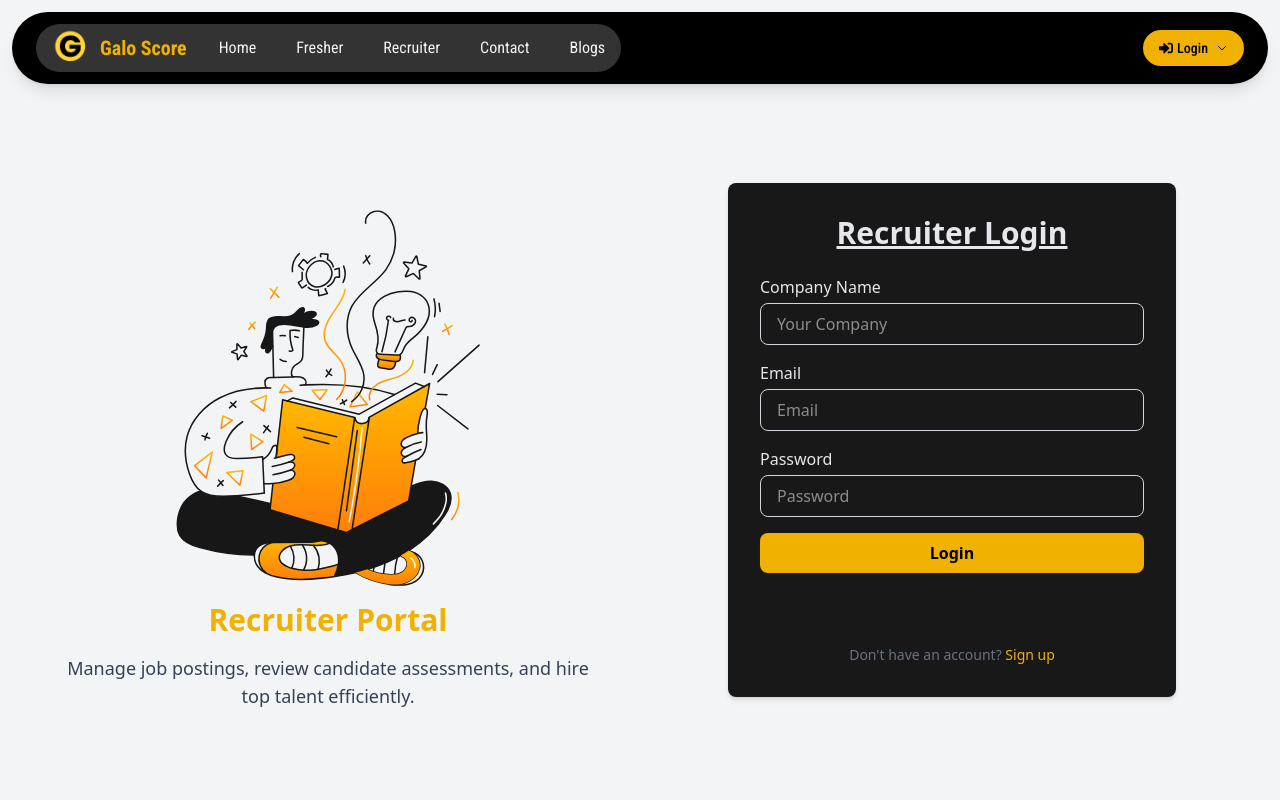
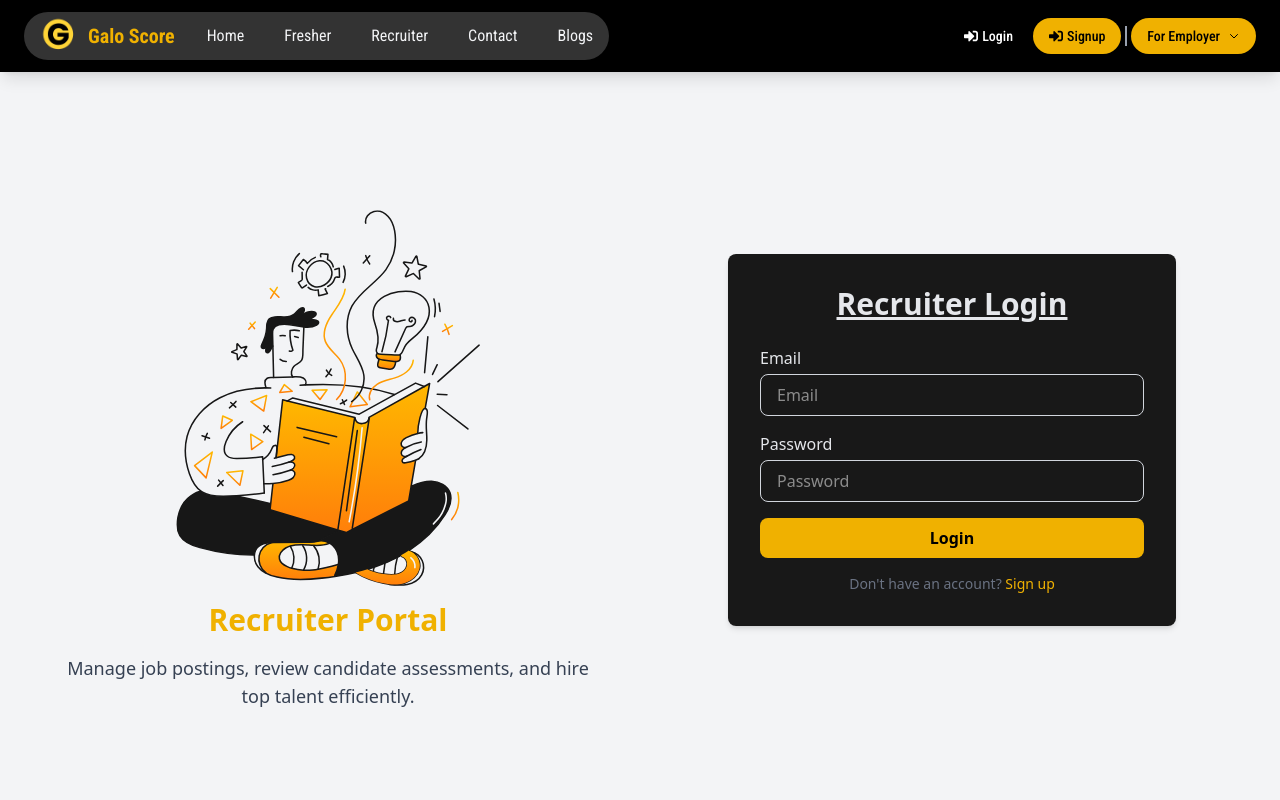
Before and after one commit to naveen93100/galoscore_frontend, a React (Vite) app: page /login/recruiter in a window 1280 px wide. Shown: the top 800 px of the page. Built offline with nearby package versions, Linux system fonts and the light colour scheme; a web font is replaced by a local one.

Commit message:
changes in navbar and blog section

```diff
--- a/package.json
+++ b/package.json
@@ -22,6 +22,7 @@
     "react-redux": "^9.2.0",
     "react-router-dom": "^7.6.1",
     "redux": "^5.0.1",
+    "swiper": "^11.2.10",
     "tailwindcss": "^4.1.8"
   },
   "devDependencies": {
--- a/src/components/Navbar.jsx
+++ b/src/components/Navbar.jsx
@@ -5,7 +5,8 @@ import { IoIosArrowUp } from "react-icons/io";
 
 const Navbar = () => {
   const [isOpen, setIsOpen] = useState(false);
-  const [loginOpen, setLoginOpen] = useState(false); // for desktop dropdown
+  const [loginOpen, setLoginOpen] = useState(false);
+  const [selectedDropdown, setSelectedDropdown] = useState('for employer');
 
   const navLinks = [
     { name: "Home", to: "/" },
@@ -28,8 +29,8 @@ const Navbar = () => {
   }, [isOpen, loginOpen]);
 
   return (
-    <nav className="w-full fixed top-0 p-3 z-50 font-[Roboto_Condensed]">
-      <div className="max-w-7xl shadow-lg mx-auto px-4 sm:px-6 py-3 flex justify-between items-center rounded-full bg-black backdrop-blur-2xl">
+    <nav className="w-full fixed top-0 z-50 font-[Roboto_Condensed]">
+      <div className="w-full shadow-lg mx-auto px-4 sm:px-6 py-3 flex justify-between items-center  bg-black backdrop-blur-2xl">
 
         {/* Logo and Links */}
         <div className="flex items-center space-x-8 bg-white/20 rounded-full py-1 px-4">
@@ -54,13 +55,35 @@ const Navbar = () => {
         </div>
 
         {/* Desktop Login Dropdown */}
-        <div className="relative hidden lg:flex items-center">
+        <div className="relative hidden lg:flex items-center gap-1">
+          {/* login */}
+          <Link
+            to='/login'
+            className="flex items-center space-x-1 text-white px-4 py-2 rounded-full hover:text-yellow-500 font-medium text-sm"
+          >
+            <FaSignInAlt />
+            <span>Login</span>
+
+          </Link>
+          {/* signup */}
+
+          <Link
+            to='/signup'
+            className="flex items-center space-x-1 bg-yellow-500 text-black px-4 py-2 rounded-full hover:bg-yellow-400 font-medium text-sm"
+          >
+            <FaSignInAlt />
+            <span>Signup</span>
+
+          </Link>
+
+          <span className="w-[1.7px] h-5 bg-gray-400 inline-block" />
+          {/* dropdown */}
           <button
             onClick={() => setLoginOpen(!loginOpen)}
             className="flex items-center space-x-1 bg-yellow-500 text-black px-4 py-2 rounded-full hover:bg-yellow-400 font-medium text-sm"
           >
-            <FaSignInAlt />
-            <span>Login</span>
+
+            <span className="capitalize">{selectedDropdown}</span>
             <svg
               className={`w-3 h-3 ml-1 transition-transform ${loginOpen ? "rotate-180" : ""}`}
               fill="none"
@@ -77,16 +100,22 @@ const Navbar = () => {
               <Link
                 to="/login/recruiter"
                 className="block px-4 py-2 text-gray-700 hover:bg-yellow-100"
-                onClick={() => setLoginOpen(false)}
+                onClick={() => {
+                  setSelectedDropdown('for recruiter')
+                  setLoginOpen(false)
+                }}
               >
                 For Recruiter
               </Link>
               <Link
                 to="/login"
                 className="block px-4 py-2 text-gray-700 hover:bg-yellow-100 rounded-b-lg"
-                onClick={() => setLoginOpen(false)}
+                onClick={() => {
+                  setSelectedDropdown('for employer')
+                  setLoginOpen(false)
+                }}
               >
-               For Fresher
+                For Employer
               </Link>
             </div>
           )}
@@ -118,8 +147,8 @@ const Navbar = () => {
               onClick={() => setLoginOpen(!loginOpen)}
               className="flex items-center justify-between w-full px-4 py-2 border border-gray-300 rounded-md text-white hover:bg-gray-700 transition"
             >
-              <span>Login</span>
-              <IoIosArrowUp size={20} className={`${loginOpen?'rotate-0':'rotate-180'} transition-transform ease-in-out`}/>
+              <span className="capitalize">{selectedDropdown}</span>
+              <IoIosArrowUp size={20} className={`${loginOpen ? 'rotate-0' : 'rotate-180'} transition-transform ease-in-out`} />
             </button>
 
 
@@ -128,14 +157,14 @@ const Navbar = () => {
                 <Link
                   to="/login/recruiter"
                   className="w-full px-4 py-2 text-white hover:bg-gray-700 rounded-md text-center transition text-lg"
-                  onClick={() => { setIsOpen(false); setLoginOpen(false); }}
+                  onClick={() => { setIsOpen(false); setLoginOpen(false);setSelectedDropdown('for recruiter') }}
                 >
                   For Recruiter
                 </Link>
                 <Link
                   to="/login"
                   className="w-full px-4 py-2 text-white hover:bg-gray-700 rounded-md text-center transition text-lg"
-                  onClick={() => { setIsOpen(false); setLoginOpen(false); }}
+                  onClick={() => { setIsOpen(false); setLoginOpen(false);setSelectedDropdown('for employer') }}
                 >
                   For Fresher
                 </Link>
@@ -156,14 +185,25 @@ const Navbar = () => {
           ))}
 
 
+          <div className="flex gap-2">
+
+            <Link
+              to="/login"
+              className="flex items-center justify-center gap-2 px-6 py-2 bg-yellow-500 text-black rounded-xl hover:bg-yellow-400 font-semibold shadow-md transition"
+              onClick={() => setIsOpen(false)}
+            >
+              <FaUserPlus />
+              <span className="text-lg">Login</span>
+            </Link>
             <Link
               to="/signup"
               className="flex items-center justify-center gap-2 px-6 py-2 bg-yellow-500 text-black rounded-xl hover:bg-yellow-400 font-semibold shadow-md transition"
               onClick={() => setIsOpen(false)}
             >
               <FaUserPlus />
-            <span>Register</span>
+              <span className="text-lg">Register</span>
             </Link>
+          </div>
         </div>
       )}
     </nav>
--- a/src/pages/RecruiterLogin.jsx
+++ b/src/pages/RecruiterLogin.jsx
@@ -1,11 +1,8 @@
 import { useForm } from "react-hook-form";
-import { GoogleLogin } from '@react-oauth/google';
 import { Link, useNavigate } from "react-router-dom";
 import { useEffect, useState } from "react";
 import CompleteProfileModal from "../components/CompleteProfileModal";
-import { useDispatch } from 'react-redux';
-import { setLoginUserData, setToken } from "../slices/authSlice";
-import toast from "react-hot-toast";
+
 
 const RecruiterLogin = () => {
   const [userSignupinfo, setUserSignupinfo] = useState(null);
@@ -23,9 +20,7 @@ const RecruiterLogin = () => {
 
   };
 
-  const handleGoogleLogin = async (data) => {
 
-  };
 
   useEffect(() => {
     window.scrollTo(0, 0);
@@ -53,20 +48,6 @@ const RecruiterLogin = () => {
         <div className="w-full md:w-1/2 p-8 bg-black/90 shadow-md rounded-lg max-w-md mx-auto">
           <h2 className="text-3xl font-semibold mb-6 text-center text-gray-200 underline">Recruiter Login</h2>
           <form onSubmit={handleSubmit(onSubmit)} className="space-y-4">
-
-            {/* Company Name */}
-            <div>
-              <label className="block text-gray-200 mb-1">Company Name</label>
-              <input
-                type="text"
-                {...register("companyName", { required: "Company Name is required" })}
-                placeholder="Your Company"
-                className="w-full px-4 py-2 border text-white border-gray-300 rounded-lg focus:outline-none focus:ring-2 focus:ring-yellow-400"
-              />
-              {errors.companyName && (
-                <p className="text-red-500 text-sm mt-1">{errors.companyName.message}</p>
-              )}
-            </div>
 
             {/* Email */}
             <div>
@@ -114,10 +95,6 @@ const RecruiterLogin = () => {
             </button>
           </form>
 
-          <div className="mt-4 z-10">
-            <GoogleLogin onSuccess={handleGoogleLogin} onError={handleGoogleLogin} />
-          </div>
-
           <p className="mt-4 text-sm text-gray-500 text-center">
             Don't have an account? <Link to='#' className="text-yellow-500 font-medium cursor-pointer">Sign up</Link>
           </p>
```
Also changed, not shown: src/pages/Blogs.jsx (+45 -12 lines), 1 other file (tests, documents, lock files or other folders). Lines whose indentation alone changed are shown as unchanged.
